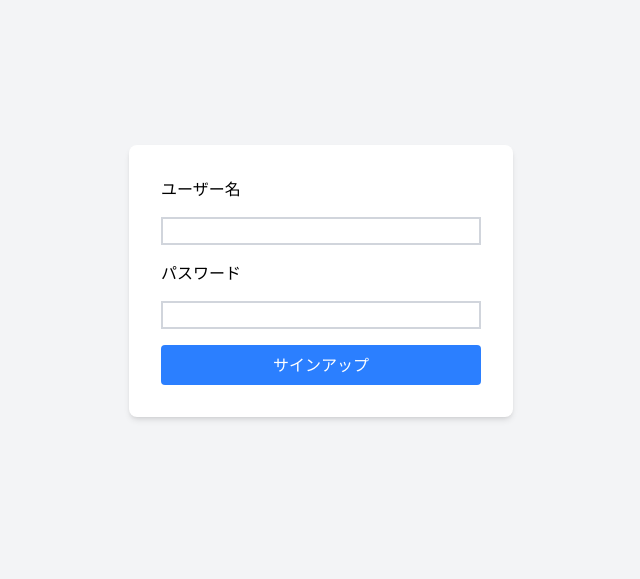
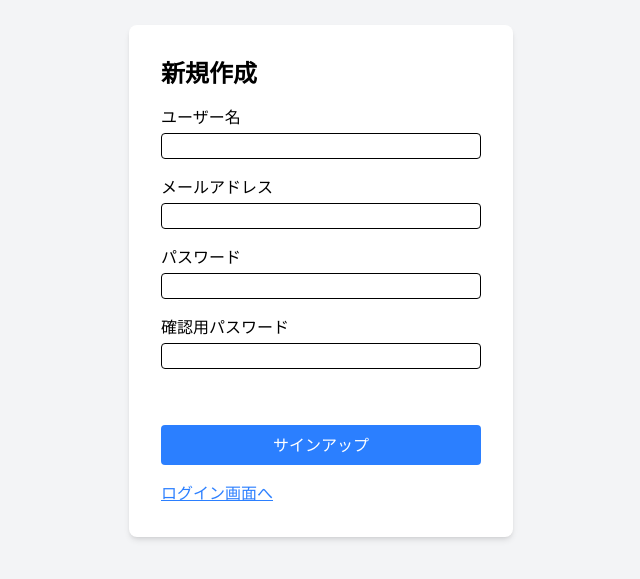
Before and after one commit to te578/web, a Next.js app: page /signup in a window 1280 px wide. Shown: the part 119-698 px from the top of the page, without its empty margins (319-959 px from the left). Built offline with nearby package versions, Linux system fonts and the light colour scheme; no server answers.

Commit message:
# ADD Create new Accoutnt

```diff
--- a/app/login/page.tsx
+++ b/app/login/page.tsx
@@ -43,10 +43,16 @@ export default function LoginPage() {
     <div className="flex items-center justify-center min-h-screen bg-gray-100">
       <form action={handleSubmit} noValidate className="flex flex-col gap-4 bg-white p-8 rounded shadow-md w-96 rounded-lg">
         <h1 className="text-2xl font-bold mb-4">ログイン</h1>
-        <input type="email" name="email" placeholder="メールアドレス" className="mb-2" />
-        <input type="password" name="password" placeholder="パスワード" />
+        <div className="flex flex-col gap-1">
+          <p>メールアドレス</p>
+          <input type="email" name="email" className="mb-2 border rounded" />
+        </div>
+        <div className="flex flex-col gap-1">
+          <p>パスワード</p>
+          <input type="password" name="password" className="border rounded"/>
+        </div>
         {error && <p className="text-red-500 text-sm">{error}</p>}
-        <button type="submit" className="bg-blue-500 hover:bg-blue-700 text-white font-bold py-2 px-4 rounded">
+        <button type="submit" className="bg-blue-500 hover:bg-blue-700 text-white font-bold py-2 px-4 rounded mt-10">
           ログイン
         </button>
         <div className="flex justify-between">
--- a/app/reset/page.tsx
+++ b/app/reset/page.tsx
@@ -9,6 +9,7 @@ import { apiPost } from "@/lib/api"
 
 export default function ResetPage() {
     const [error, setError] = useState("");
+    const [isLoading, setIsLoading] = useState(false); // 通信中かどうか
 
 
     async function handleSubmit(formData: FormData) {
@@ -19,19 +20,27 @@ export default function ResetPage() {
             setError("メールアドレスを入力してください");
             return;
         }
-        // パスワードリセットの受付完了をポップアップで通知する
-        alert(`${email} 宛にパスワードリセット用のメールを送信しました`);
+
+        setIsLoading(true); // 通信開始、ぐるぐる表示ON
+        try {
+            // パスワードリセットの受付完了をポップアップで通知する
+            alert(`${email} 宛にパスワードリセット用のメールを送信しました`);
+        } finally {
+            setIsLoading(false); // 成功・失敗どちらでも、ここでぐるぐる表示OFF
+        }
     }
 
     return (
         <div className="flex items-center justify-center min-h-screen bg-gray-100 p-4">
-
-            <form action={handleSubmit} noValidate className="flex flex-col items-center bg-white p-8 rounded shadow-md w-96">
-                <h1 className="text-2xl font-bold mb-4">パスワードリセット</h1>
-                <input type="email" name="email" placeholder="メールアドレス" className="mb-2 w-full px-3 py-2 border rounded" />
+            <form action={handleSubmit} noValidate className="flex flex-col bg-white p-8 rounded shadow-md w-96">
+                <h1 className="text-2xl font-bold mb-15">パスワードリセット</h1>
+                <div className="flex flex-col gap-1 w-full">
+                    <p>メールアドレス</p>
+                    <input type="email" name="email" className="w-full px-2 py-1 border rounded" />
+                </div>
                 {error && <p className="text-red-500">{error}</p>}
-                <button type="submit" className="bg-blue-500 hover:bg-blue-700 text-white font-bold py-2 px-4 rounded md4">
-                    パスワードリセット
+                <button type="submit" disabled={isLoading} className="bg-blue-500 hover:bg-blue-700 text-white font-bold py-2 px-4 rounded mt-15">
+                    {isLoading ? "送信中..." : "パスワードリセット"}
                 </button>
                 <div className="w-full mt-2 text-right">
                     <a href="/login" className="text-blue-500 hover:underline">ログインページへ</a>
--- a/app/signup/page.tsx
+++ b/app/signup/page.tsx
@@ -1,19 +1,102 @@
+"use client";
+
 import React from "react";
+import { useState } from "react";
+import { apiPost }  from "@/lib/api";
+
+type SignupReq = {
+    username: string;
+    email: string;
+    password: string;
+    confirmPassword: string;
+};
+
+export default function SignupPage() {
+    const [success, setSuccess] = useState(false);
+    const [error, setError] = useState("");
+    const [username, setUsername] = useState("");
+    const [email, setEmail] = useState("");
+    const [password, setPassword] = useState("");
+    const [confirmPassword, setConfirmPassword] = useState("");
+
+    async function handleSubmit(formData: FormData) {
+        const username = formData.get("username") as string;
+        const email = formData.get("email") as string;
+        const password = formData.get("password") as string;
+        const confirmPassword = formData.get("confirmPassword") as string;
+
+        if(!username){
+            setError("ユーザー名を入力してください");
+            return;
+        }
+        if(!email){
+            setError("メールアドレスを入力してください");
+            return;
+        }
+        if(!password){
+            setError("パスワードリセットを入力してください");
+            return;
+        }
+        if(!confirmPassword){
+            setError("確認用パスワードを入力してください");
+            return;
+        }
+        if(password !== confirmPassword){
+            setError("パスワードと確認用パスワードが一致しまsせん");
+            return;
+        }
+
+        const body: SignupReq = { username, email, password, confirmPassword };
+
+        try {
+            const response = await apiPost("auth/signup", body);
+
+            setSuccess(true);
+
+        } catch (error) {
+            setError("サインアップに失敗しました");
+            return;
+        }
+    }
+
+    if (success) {
+        return (
+            <div>
+                <p>サインアップ成功</p>
+            </div>
+        )
+    }
 
 
-
-
-export default function SignupPage() {
     return (
         <div className="flex items-center justify-center min-h-screen bg-gray-100">
-            <form noValidate className="flex flex-col gap-4 bg-white p-8 rounded shadow-md w-96 rounded-lg">
-                <p>ユーザー名</p>
-                <input type="text"  className="border-2 border-gray-300"/>
-                <p>パスワード</p>
-                <input type="password" className="border-2 border-gray-300"/>
-                <button type="submit" className="bg-blue-500 text-white py-2 px-4 rounded hover:bg-blue-600">
+            <form action={handleSubmit} noValidate className="flex flex-col gap-4 bg-white p-8 rounded shadow-md w-96 rounded-lg">
+                <h1 className="text-2xl font-bold">新規作成</h1>
+                <div className="flex flex-col gap-1">
+                    <p>ユーザー名</p>
+                    <input type="text" name="username" value={username} onChange={(e) => setUsername(e.target.value)} className="border rounded"/>
+                </div>
+                <div className="flex flex-col gap-1">
+                    <p>メールアドレス</p>
+                    <input type="email" name="email" value={email} onChange={(e) => setEmail(e.target.value)} className="border rounded"/>
+                </div>
+                <div className="flex flex-col gap-1">
+                    <p>パスワード</p>
+                    <input type="password" name="password" value={password} onChange={(e) => setPassword(e.target.value)} className="border rounded"/>
+                </div>
+                <div className="flex flex-col gap-1">
+                    <p>確認用パスワード</p>
+                    <input type="password" name="confirmPassword" value={confirmPassword} onChange={(e) => setConfirmPassword(e.target.value)} className="border rounded"/>
+                </div>
+                {error && <p className="text-red-500">{error}</p>}
+                <button type="submit" className="bg-blue-500 text-white py-2 px-4 rounded mt-10">
                     サインアップ
                 </button>
+                <div >
+                    <a href="/login" className="text-blue-500 underline">
+                        ログイン画面へ
+                    </a>
+                </div>
             </form>
         </div>
     )
--- a/lib/api.ts
+++ b/lib/api.ts
@@ -7,9 +7,6 @@ export async function apiPost(url: string, body: object) {
     body: JSON.stringify(body),
   })
 
-  if (!response.ok) {
-    throw new Error("リクエストに失敗しました")
-  }
 
-  return response.json()
+  return response;
 }
```
